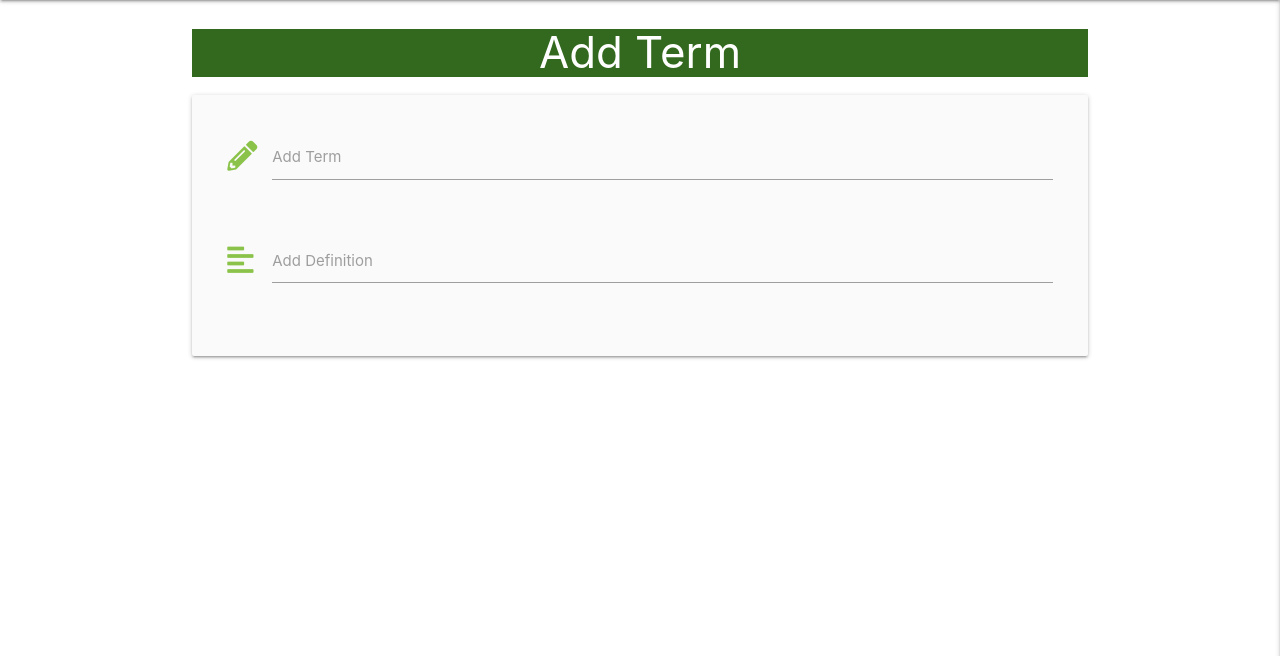
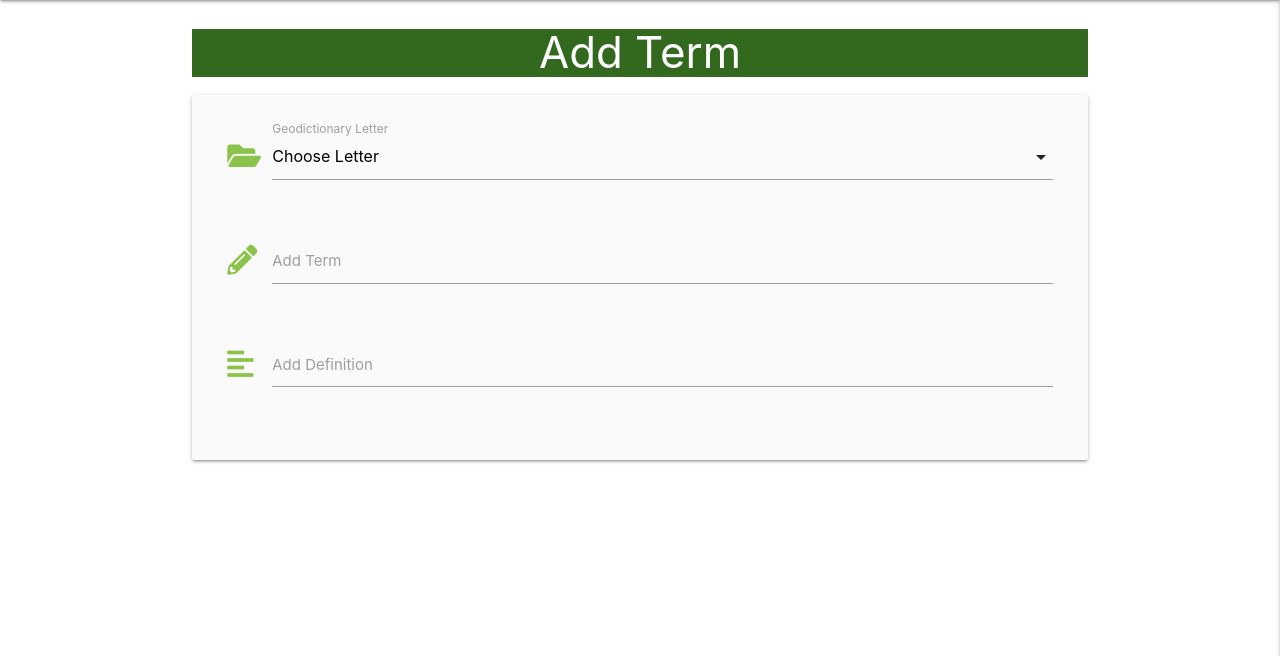
Before and after one commit to sruss07/MS03-Geodictionary, a Flask app: page /add_term in a window 1280 px wide. Shown: the part 64-720 px from the top of the page. Run offline with Flask 2, Linux system fonts and the light colour scheme; some libraries are stand-ins or nearby versions.

Commit message:
added dictionary letter pulldown to form

```diff
--- a/static/js/script.js
+++ b/static/js/script.js
@@ -1,4 +1,5 @@
 $(document).ready(function(){
     $(".sidenav").sidenav({edge: "right"});
     $('.collapsible').collapsible();
+    $('select').formSelect();
 });
--- a/templates/add_term.html
+++ b/templates/add_term.html
@@ -5,6 +5,19 @@
 
 <div class="row card-panel grey lighten-5">
     <form class="col s12" method="POST" action="">
+        <div class="row">
+            <div class="input-field col s12">
+                <i class="fas fa-folder-open prefix light-green-text darken-4">
+                </i>
+                <select>
+                    <option value="" disabled selected>Choose Letter</option>
+                    <option value="A">A</option>
+                    <option value="B">B</option>
+                    <option value="C">C</option>
+                </select>
+                    <label>Geodictionary Letter</label>
+            </div>
+        </div>
         <div class="row">
             <div class="input-field col s12">
                 <i class="fas fa-pencil-alt prefix light-green-text darken-4">
```
